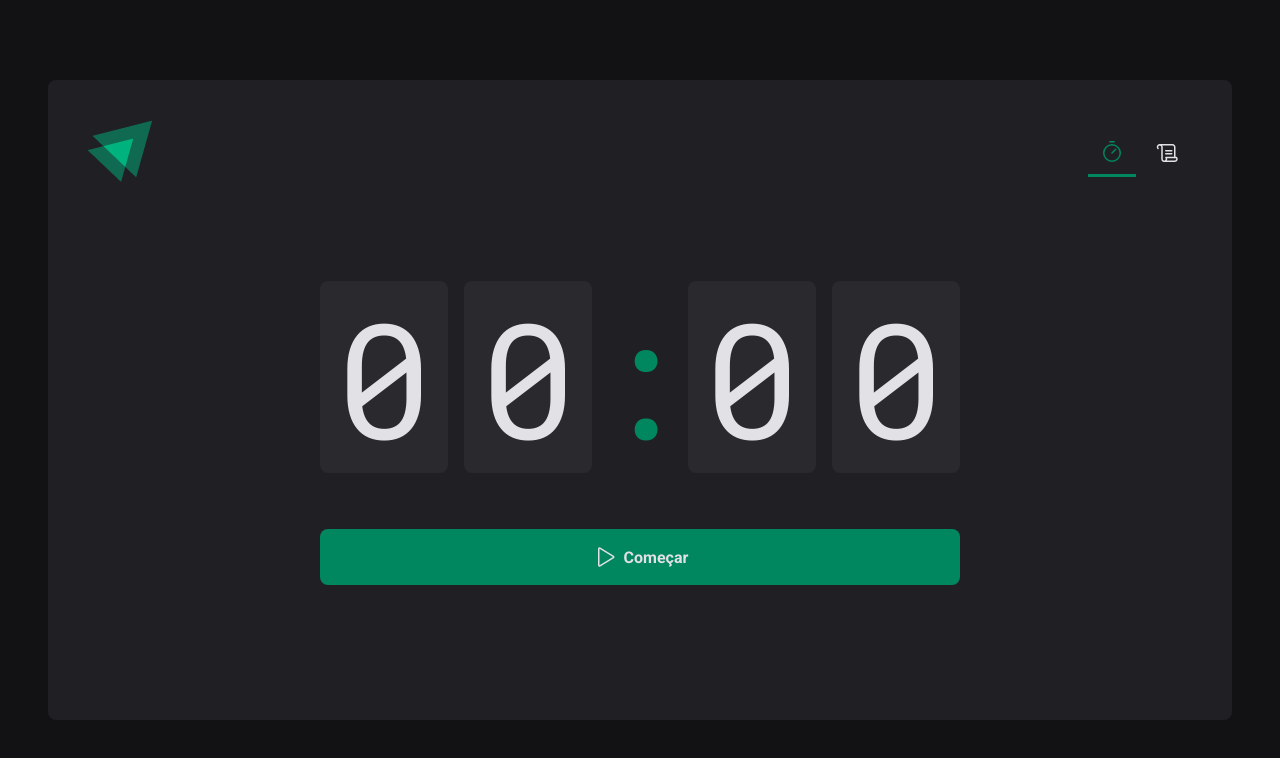
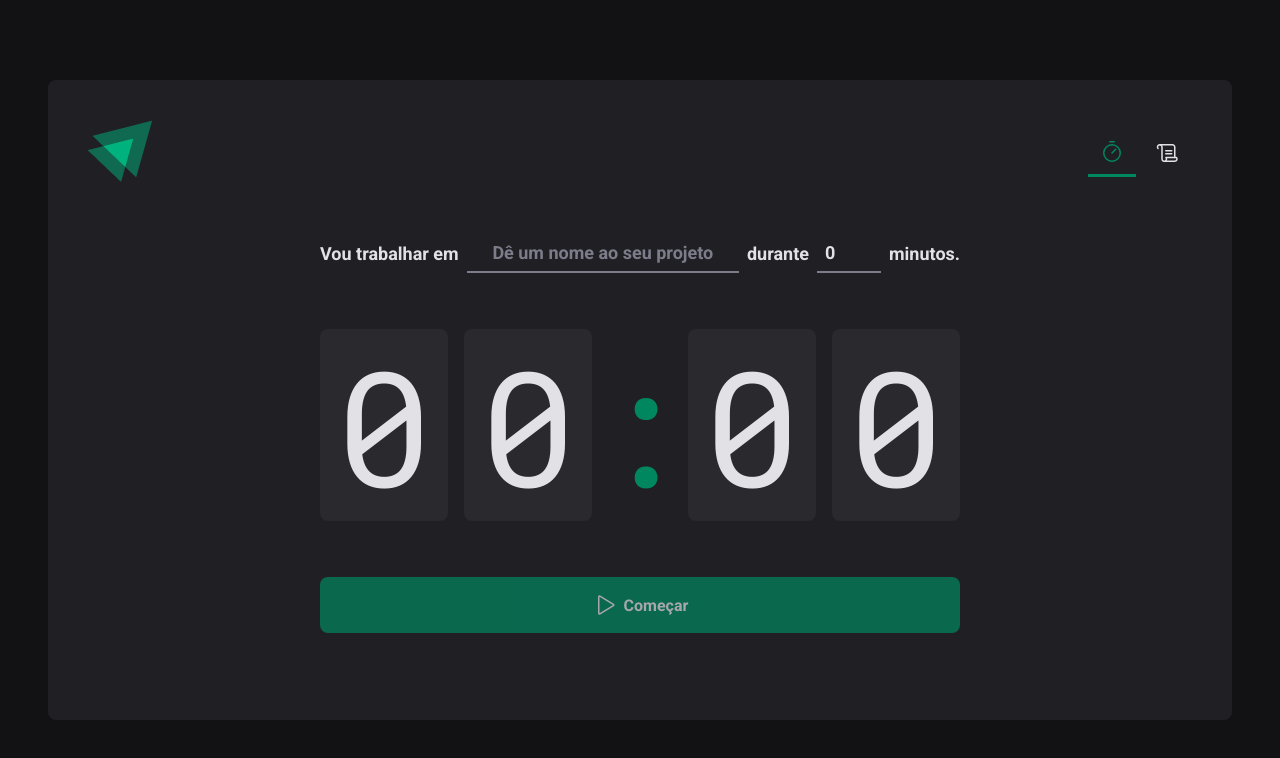
Before and after one commit to Alantrizotte06/igniteTimer, a React (Vite) app: page / in a window 1280 px wide. Shown: the top 758 px of the page. Built offline with nearby package versions, Linux system fonts and the light colour scheme.

Commit message:
Adicionando contexto no formulário

```diff
--- a/src/pages/Home/components/Countdown/index.tsx
+++ b/src/pages/Home/components/Countdown/index.tsx
@@ -1,12 +1,16 @@
 import { differenceInSeconds } from "date-fns";
 import { CountdownContainer, Separator } from "./styles";
-import { useContext, useEffect, useState } from "react";
+import { useContext, useEffect } from "react";
 import { CyclesContext } from "../..";
 
 export function Countdown() {
-  const { activeCycle, activeCycleId, markCurrentCycleAsFinished } =
-    useContext(CyclesContext);
-  const [amountSecondPassed, setAmountSecondPassed] = useState(0);
+  const {
+    activeCycle,
+    activeCycleId,
+    markCurrentCycleAsFinished,
+    amountSecondPassed,
+    setSecondPassed,
+  } = useContext(CyclesContext);
 
   const totalSeconds = activeCycle ? activeCycle.minutesAmount * 60 : 0;
 
@@ -22,10 +26,10 @@
 
         if (secondsDifference >= totalSeconds) {
           markCurrentCycleAsFinished();
-          setAmountSecondPassed(totalSeconds);
+          setSecondPassed(totalSeconds);
           clearInterval(interval);
         } else {
-          setAmountSecondPassed(secondsDifference);
+          setSecondPassed(secondsDifference);
         }
       }, 1000);
     }
@@ -33,7 +37,13 @@
     return () => {
       clearInterval(interval);
     };
-  }, [activeCycle, totalSeconds, activeCycleId, markCurrentCycleAsFinished]);
+  }, [
+    activeCycle,
+    totalSeconds,
+    activeCycleId,
+    setSecondPassed,
+    markCurrentCycleAsFinished,
+  ]);
 
   const currentSeconds = activeCycle ? totalSeconds - amountSecondPassed : 0;
 
--- a/src/pages/Home/components/NewCycleForm/index.tsx
+++ b/src/pages/Home/components/NewCycleForm/index.tsx
@@ -1,26 +1,11 @@
 import { FormContainer, MinutesAmountInput, TaskInput } from "./styles";
-import * as zod from "zod";
-import { useForm } from "react-hook-form";
-import { zodResolver } from "@hookform/resolvers/zod";
-
-const newCycleFormValidationSchema = zod.object({
-  task: zod.string().min(1, "Informe a tarefa"),
-  minutesAmount: zod
-    .number()
-    .min(1, "O ciclo precisa ter no mínimo 5 minutos")
-    .max(60, "O ciclo precisa ser de no máximo 60 minutos"),
-});
-
-type newCycleFormData = zod.infer<typeof newCycleFormValidationSchema>;
+import { useContext } from "react";
+import { CyclesContext } from "../..";
+import { useFormContext } from "react-hook-form";
 
 export function NewCycleForm() {
-  const { register, handleSubmit, watch, reset } = useForm<newCycleFormData>({
-    resolver: zodResolver(newCycleFormValidationSchema),
-    defaultValues: {
-      task: "",
-      minutesAmount: 0,
-    },
-  });
+  const { activeCycle } = useContext(CyclesContext);
+  const { register } = useFormContext();
 
   return (
     <FormContainer>
@@ -55,5 +40,5 @@
 
       <span>minutos.</span>
     </FormContainer>
-    )
+  );
 }
--- a/src/pages/Home/index.tsx
+++ b/src/pages/Home/index.tsx
@@ -1,22 +1,15 @@
 import { HandPalm, Play } from "phosphor-react";
-import { useForm } from "react-hook-form";
+import { FormProvider, useForm } from "react-hook-form";
 import { zodResolver } from "@hookform/resolvers/zod";
 import * as zod from "zod";
-import differenceInSeconds from "date-fns/differenceInSeconds";
-
 import {
   HomeContainer,
   StartCountdownButton,
   StopCountdownButton,
 } from "./styles";
-import { useEffect, useState, createContext, useContext } from "react";
+import { useState, createContext } from "react";
 import { NewCycleForm } from "./components/NewCycleForm";
 import { Countdown } from "./components/Countdown";
-
-// interface newCycleFormData {
-//   task: string;
-//   minutesAmount: number;
-// }
 
 interface Cycle {
   id: string;
@@ -31,15 +24,42 @@
   activeCycle: Cycle | undefined;
   activeCycleId: string | null;
   markCurrentCycleAsFinished: () => void;
+  amountSecondPassed: number;
+  setSecondPassed: (seconds: number) => void;
 }
 
 export const CyclesContext = createContext({} as CyclesContextType);
 
+const newCycleFormValidationSchema = zod.object({
+  task: zod.string().min(1, "Informe a tarefa"),
+  minutesAmount: zod
+    .number()
+    .min(1, "O ciclo precisa ter no mínimo 5 minutos")
+    .max(60, "O ciclo precisa ser de no máximo 60 minutos"),
+});
+
+type newCycleFormData = zod.infer<typeof newCycleFormValidationSchema>;
+
 export function Home() {
   const [cycles, setCycles] = useState<Cycle[]>([]);
   const [activeCycleId, setActiveCycleId] = useState<string | null>(null);
+  const [amountSecondPassed, setAmountSecondPassed] = useState(0);
+
+  const newCycleForm = useForm<newCycleFormData>({
+    resolver: zodResolver(newCycleFormValidationSchema),
+    defaultValues: {
+      task: "",
+      minutesAmount: 0,
+    },
+  });
+
+  const { register, handleSubmit, watch, reset } = newCycleForm;
 
   const activeCycle = cycles.find((cycle) => cycle.id == activeCycleId);
+
+  function setSecondPassed(seconds: number) {
+    setAmountSecondPassed(seconds);
+  }
 
   function markCurrentCycleAsFinished() {
     setCycles((state) =>
@@ -53,22 +73,22 @@
     );
   }
 
-  // function handleCreateNewCycle(data: newCycleFormData) {
-  //   const id = String(new Date().getTime());
+  function handleCreateNewCycle(data: newCycleFormData) {
+    const id = String(new Date().getTime());
 
-  //   const newCycle: Cycle = {
-  //     id,
-  //     task: data.task,
-  //     minutesAmount: data.minutesAmount,
-  //     startDate: new Date(),
-  //   };
+    const newCycle: Cycle = {
+      id,
+      task: data.task,
+      minutesAmount: data.minutesAmount,
+      startDate: new Date(),
+    };
 
-  //   setCycles((state) => [...state, newCycle]);
-  //   setActiveCycleId(id);
-  //   setAmountSecondPassed(0);
+    setCycles((state) => [...state, newCycle]);
+    setActiveCycleId(id);
+    setAmountSecondPassed(0);
 
-  //   reset();
-  // }
+    reset();
+  }
 
   function handleInterruptCycle() {
     setCycles((state) =>
@@ -84,15 +104,23 @@
     setActiveCycleId(null);
   }
 
-  // const task = watch("task"); // Monitorar se o campo está vazio desabilitando o botão.
-  // const isSubmitDisable = !task;
+  const task = watch("task"); // Monitorar se o campo está vazio desabilitando o botão.
+  const isSubmitDisable = !task;
 
   return (
     <HomeContainer>
-      <form /*onSubmit={handleSubmit(handleCreateNewCycle)}*/ action="">
+      <form onSubmit={handleSubmit(handleCreateNewCycle)} action="">
         <CyclesContext.Provider
-          value={{ activeCycle, activeCycleId, markCurrentCycleAsFinished }}>
-          {/* <NewCycleForm /> */}
+          value={{
+            activeCycle,
+            activeCycleId,
+            markCurrentCycleAsFinished,
+            amountSecondPassed,
+            setSecondPassed,
+          }}>
+          <FormProvider {...newCycleForm}>
+            <NewCycleForm />
+          </FormProvider>
           <Countdown />
         </CyclesContext.Provider>
 
@@ -102,7 +130,7 @@
             Interromper
           </StopCountdownButton>
         ) : (
-          <StartCountdownButton /*disabled={isSubmitDisable}*/ type="submit">
+          <StartCountdownButton disabled={isSubmitDisable} type="submit">
             <Play size={24} />
             Começar
           </StartCountdownButton>
```
Lines whose indentation alone changed are shown as unchanged.
